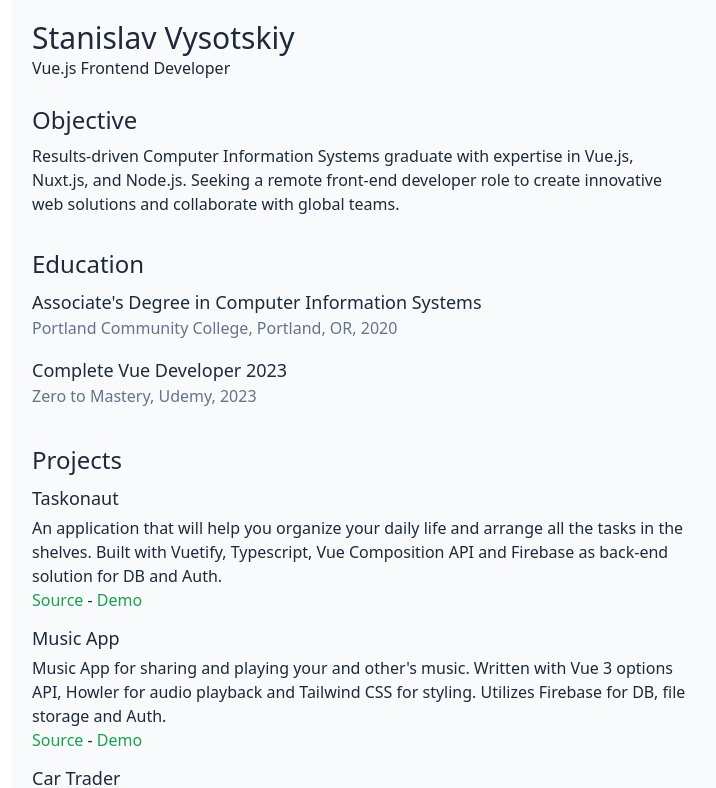
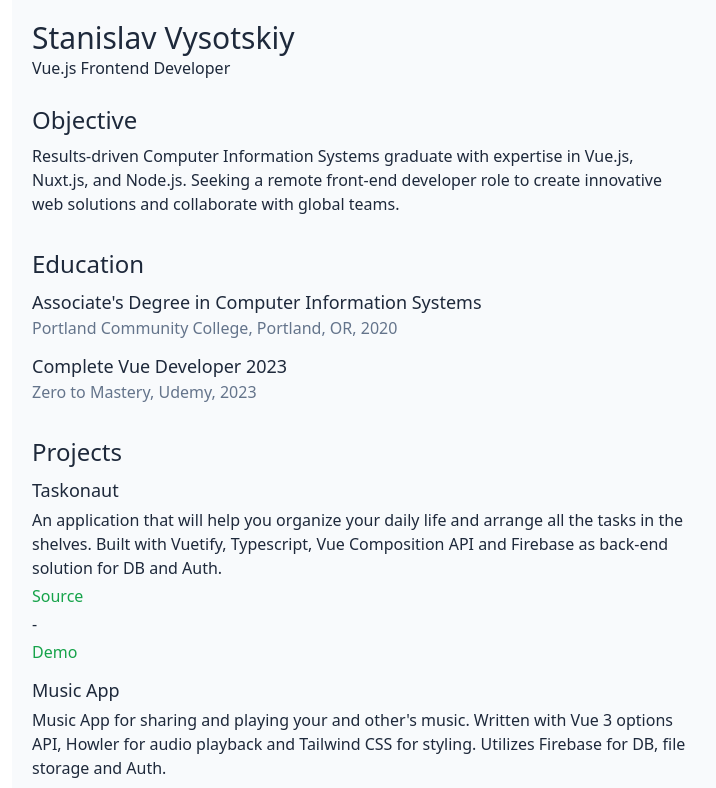
Before and after one commit to staniboy/cv, a Vue app: page / in a window 1280 px wide. Shown: the top 788 px of the page, without its empty margins (116-832 px from the left). Built offline with nearby package versions, Linux system fonts and the light colour scheme.

Commit message:
fix: remove div

```diff
--- a/src/components/SectionItem.vue
+++ b/src/components/SectionItem.vue
@@ -4,7 +4,7 @@
       <h3 class="text-lg font-medium">{{ props.title }}</h3>
       <h3 v-if="props.subtitle" class="text-md text-slate-500">{{ props.subtitle }}</h3>
     </div>
-    <div><slot></slot></div>
+    <slot></slot>
   </div>
 </template>
 <script setup lang="ts">
```
